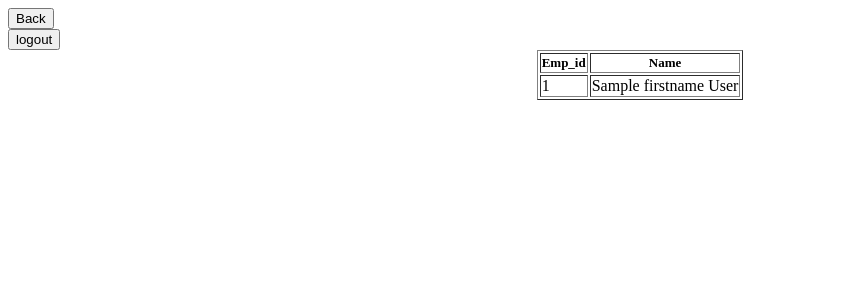
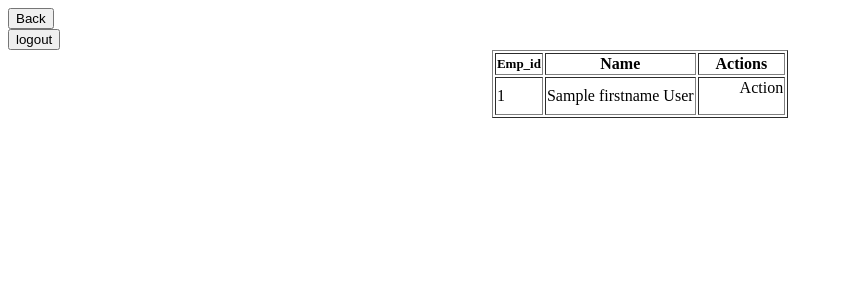
Before and after one commit to kdgupta/lms, a CodeIgniter app: the page made by application/views/admin_requested_users.php in a window 1280 px wide. Shown: the top 300 px of the page, without its empty margins (0-843 px from the left). Run offline with CodeIgniter, Linux system fonts and the light colour scheme; a user stored in the database is signed in; the template is opened without the code that fills it: most values are stand-ins (such as "Sample title", 1, 10 or a date in 2020); some libraries are stand-ins or nearby versions.

Commit message:
some changes

```diff
--- a/application/config/config.php
+++ b/application/config/config.php
@@ -380,7 +380,7 @@ $config["permission"]["Admin"] = array("admin" => array("dashboard"),
     "admin_books" => array("editbooks", "deletebooks",
         "addbooks", "viewbooks", "assign_books",
         "return_book","request_details",
-        "assigned_user_records"),
+        "assigned_user_records","admin_approve_books","admin_reject_books"),
     "admin_users" => array("edituser",
         "deleteuser", "createuser", "viewusers"));
 $config["permission"]["N-user"] = array("user" => array("dashboard"), "user_books" => array("view_user_books",
--- a/application/models/assignbook_model.php
+++ b/application/models/assignbook_model.php
@@ -24,8 +24,8 @@ class assignbook_model extends CI_Model {
         $this->db->query("INSERT INTO users_books_records(emp_id,book_id,date,activity)
                VALUES($rr,$rt,now(),'1')");
         $this->db->query("UPDATE books SET available='2' where book_id= $rt ");
-         $this->db->query("UPDATE user_req SET status='3' where book_id= $rt and emp_id=$rr ");
-           $this->db->query("UPDATE user_req SET status='4' where book_id = $rt and emp_id !=$rr ");
+        $this->db->query("UPDATE user_req SET status='3' where book_id= $rt and emp_id=$rr ");
+        $this->db->query("UPDATE user_req SET status='4' where book_id = $rt and emp_id !=$rr ");
         $ret = $this->db->trans_complete();
         return $ret;
     }
@@ -42,7 +42,7 @@ class assignbook_model extends CI_Model {
 
         $this->db->query("UPDATE books SET available='1' where book_id= $rt ");
         // $this->db->query("UPDATE user_req SET status='1' where book_id= $rt ");
-         $this->db->query("DELETE  FROM user_req where book_id= $rt ");
+        $this->db->query("DELETE  FROM user_req where book_id= $rt");
 
         $ret = $this->db->trans_complete();
         return $ret;
--- a/application/views/admin_requested_users.php
+++ b/application/views/admin_requested_users.php
@@ -1,10 +1,53 @@
 <?php
-
 /*
  * To change this template, choose Tools | Templates
  * and open the template in the editor.
  */
 ?>
+<head>
+    <style type="text/css">
+        .submenu{
+            padding:0;
+            position:absolute;
+            background-color: #fff;
+            width:80px;
+            height:65px;
+            border-style: solid;
+            border-color: #ccc;
+        }
+        .menu{
+            postion:relative;
+
+        }
+        .submenu{
+            display:none;}
+
+        ul li:hover .submenu{
+            display:block;}
+        a{
+            text-decoration: none;}
+
+        a:hover{
+            color:#dd3333;
+
+        }
+        .submenu  li {
+            border-top:1px solid #ccc;
+            border-bottom:1px solid #ccc;
+            text-align:left;
+
+        }
+        .menu li{
+            display:block;
+            text-align: center;
+        }
+        .submenu li{
+            display:block;
+            text-align: left;
+        }
+    </style>
+</head>
+
 <div class="form-group">
     <div class="col-sm-1 pull-top">
         <button  onclick="location.href = '<?= WEBSITE ?>admin_books/viewbooks'"
@@ -27,14 +70,54 @@
     </div>
 
     <table align="center" border="1">
-    <tr> <th style="text-align: center;"><font size="2"> Emp_id</font></th>
-        <th style="text-align: center;"><font size="2">  Name </font></th>
+
+          <tr>
+
+      <!--  <th style="text-align: ce
+      nter;"><font size="3"> Book_id</font></th>-->
+       <th style="text-align: center;"><font size="2"> Emp_id</font></th>
+        <th style="text-align: center;"><font size="3">  Name </font></th>
+        <th style="text-align: center;"> <font size="3">Actions</font></th>
     </tr>
+
     <?php foreach ($userdata as $row) { ?>
         <tr>
-            <td>   <?php echo $row['emp_id']; ?> </td>
-            <td><?php echo $row['firstname']; echo " ";echo $row['lastname'];  ?></td>
+            <td><?php echo $row['emp_id'] ?> </td>
+            <td><?php
+                echo $row['firstname'];
+                echo " ";
+                echo $row['lastname'];
+                ?></td>
+            <td>
+                <ul class ="menu">
+                    <li><a herf=""><font style="text-align: center;">Action</font></a>
+                        <ul class ="submenu"><li>
+
+
+
+                                <a href='<?= WEBSITE ?>admin_books/admin_approve_books?book_id=<?php echo $row['book_id']; ?>
+                                   ' >
+                                    Approve </a></li>
+
+                            <li> <a href='<?= WEBSITE ?>admin_books/admin_reject_books?book_id=<?php echo $row['book_id']; ?>' >
+                                    Reject</a></li> </li>
+
+                            </td>
+
+
+                    <!-- <?php //if ($row['status'] == '2') { ?>
+                                approved
+                     <?php //} ?>
+
+                        <?php// if ($row['status'] == '3') { ?>
+                                rejected
+                                <?php //} ?>
+                                </td> -->
+
+
                             </tr>
 
 <?php } ?>
+
                         </table>
+ </form>
--- a/application/views/admin_view_books.php
+++ b/application/views/admin_view_books.php
@@ -129,12 +129,14 @@
                  </button></div>
                 <?php } ?>
             <?php if ($row['available'] == '1') { ?>
+                 <?php if ($row['status'] == '2') { ?>
                   <div class="col-lg-3 ">
     <button   onclick="location.href = '<?= WEBSITE ?>admin_books/request_details?book_id=<?php echo $row['book_id']; ?>'"
                   class="btn btn-sm btn-primary">
 
                 <?php echo "Request Queue" ?></button></div>
-                 <?php } ?></td>
+                 <?php } ?>
+                    <?php } ?></td>
         <!--    <td> <?php if ($row['available'] == '2') { ?>
                     <?php // echo $row['date']; ?>
                 <?php } ?></td>-->
--- a/application/views/admin_view_users.php
+++ b/application/views/admin_view_users.php
@@ -69,7 +69,10 @@
             <td> <div class="col-lg-1"> <button  onclick=  "location.href = '<?= WEBSITE ?>admin_users/edituser?emp_id=<?php echo $row['emp_id']; ?>'"
                                                      class="btn btn-sm btn-primary">
                             <font size="2"> Edit</font> </button></div>
-
+                <div class="col-sm-1"></div>
+       <div class="col-lg-1"> <button  onclick=  "location.href = '<?= WEBSITE ?>admin_users/deleteuser?emp_id=<?php echo $row['emp_id']; ?>'"
+                               class="btn btn-sm btn-primary">
+                            <font size="2"> Delete</font> </button></div>
 
 
 
```
Also changed, not shown: application/controllers/admin_books.php (+22 -0 lines), application/models/books.php (+5 -3 lines), application/models/user_request.php (+19 -1 lines), application/views/user_view_books.php (+13 -1 lines). Lines whose indentation alone changed are shown as unchanged.
